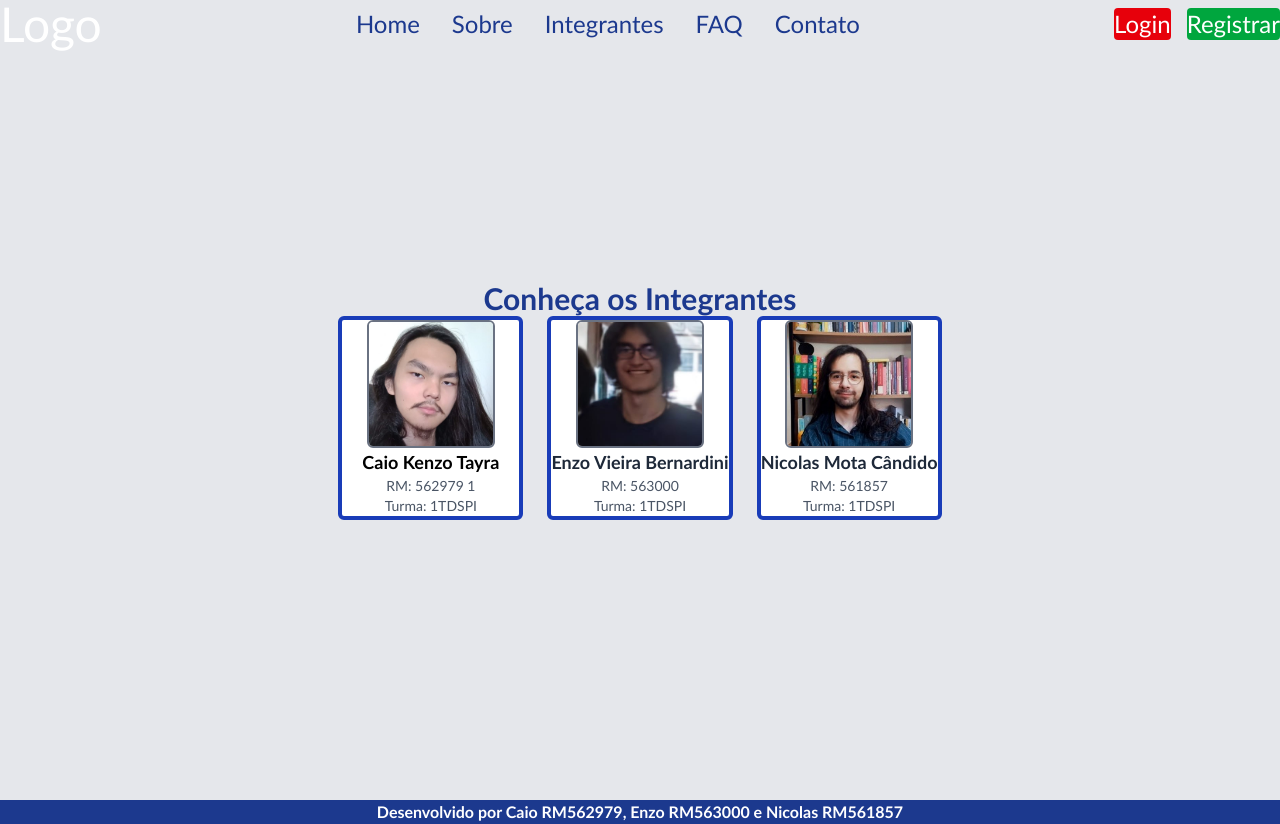
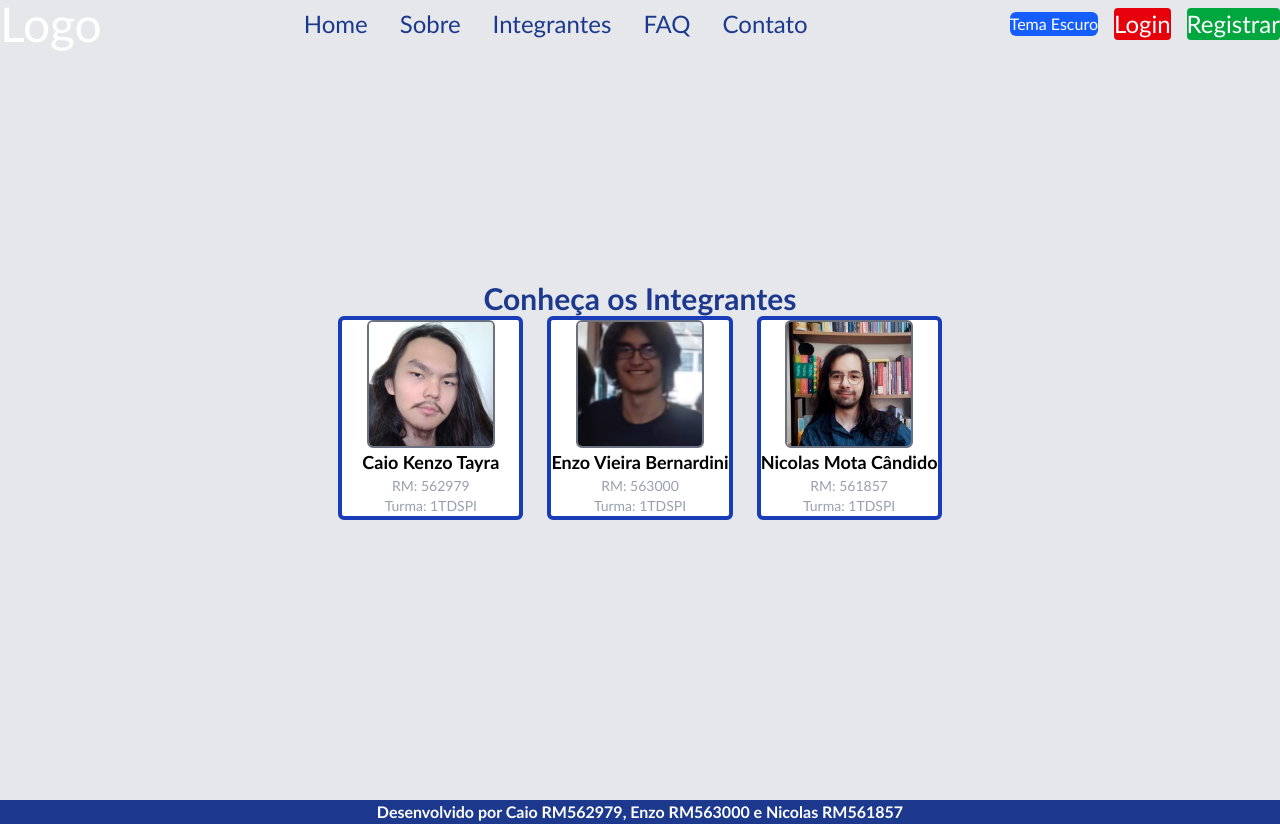
Before and after one commit to Caiok275/FrontGS, a React (Vite) app: page /Integrantes in a window 1280 px wide. Built offline with nearby package versions, Linux system fonts and the light colour scheme.

Commit message:
adicionando botao para alternar entre tema claro e escuro

```diff
--- /dev/null
+++ b/src/Components/BotaoTema/BotaoTema.tsx
@@ -0,0 +1,14 @@
+import { useTema } from "../../context/TemaContext";
+
+export default function BotaoTema() {
+  const { tema, alterarTema } = useTema();
+
+  return (
+    <button
+      onClick={alterarTema}
+      className="px-4 py-2 rounded-md bg-blue-600 text-white"
+    >
+      {tema === "claro" ? "Tema Escuro" : "Tema Claro"}
+    </button>
+  );
+}
--- a/src/Components/NavBarra/NavBarra.tsx
+++ b/src/Components/NavBarra/NavBarra.tsx
@@ -1,12 +1,24 @@
 import { Link } from 'react-router-dom';
+import BotaoTema from "../BotaoTema/BotaoTema";
+import { useTema } from "../../context/TemaContext";
 
 export default function NavBarra() {
+
+    const { tema } = useTema();
+
     return (
         <div>
-            <header className="fixed top-0 left-0 w-full flex justify-between items-center py-5 bg-transparent z-100">
+            <header className="fixed top-0 left-0 w-full flex justify-between items-center py-5 px-6 bg-transparent z-100">
+
                 <Link to="/" className="text-5xl text-white">Logo</Link>
 
-                <nav className="flex gap-8 text-2xl text-blue-900">
+                <nav
+                    className={
+                        tema === "claro"
+                        ? "flex gap-8 text-2xl text-blue-900"
+                        : "flex gap-8 text-2xl text-white"
+                    }
+                >
                     <Link to="/" className="hover:underline hover:underline-offset-4">Home</Link>
                     <Link to="/sobre" className="hover:underline hover:underline-offset-4">Sobre</Link>
                     <Link to="/integrantes" className="hover:underline hover:underline-offset-4">Integrantes</Link>
@@ -14,10 +26,25 @@ export default function NavBarra() {
                     <Link to="/contato" className="hover:underline hover:underline-offset-4">Contato</Link>
                 </nav>
 
-                <button className="flex gap-4">
-                    <Link to="/login" className="text-2xl px-4 py-3 text-white bg-red-600 rounded hover:bg-red-700">Login</Link>
-                    <Link to="/registrar" className="text-2xl px-4 py-3 text-white bg-green-600 rounded hover:bg-green-700">Registrar</Link>
-                </button>
+                <div className="flex items-center gap-4">
+
+                    <BotaoTema />
+
+                    <Link
+                        to="/login"
+                        className="text-2xl px-4 py-3 text-white bg-red-600 rounded hover:bg-red-700"
+                    >
+                        Login
+                    </Link>
+
+                    <Link
+                        to="/registrar"
+                        className="text-2xl px-4 py-3 text-white bg-green-600 rounded hover:bg-green-700"
+                    >
+                        Registrar
+                    </Link>
+                </div>
+
             </header>
         </div>
     );
--- a/src/Routes/Contato/Contato.tsx
+++ b/src/Routes/Contato/Contato.tsx
@@ -1,11 +1,5 @@
 import { useState } from 'react';
-
-export default function Contato() {
-  const [Contato, setContato] = useState<Contato>({
-    nome: '',
-    email: '',
-    mensagem: ''
-  });
+import { useTema } from "../../context/TemaContext";
 
 interface Contato {
   nome: string;
@@ -20,44 +14,108 @@ interface ChangeEvent {
   };
 }
 
+export default function Contato() {
+
+  const { tema } = useTema();
+
+  const [contato, setContato] = useState<Contato>({
+    nome: '',
+    email: '',
+    mensagem: ''
+  });
+
   const handleChange = (e: ChangeEvent) => {
     setContato({
-        ...Contato,
+      ...contato,
       [e.target.name]: e.target.value
     });
   };
 
   const handleSubmit = (e: React.FormEvent<HTMLFormElement>) => {
     e.preventDefault();
-    console.log('Enviado:', Contato);
+    console.log('Enviado:', contato);
     alert('Mensagem enviada com sucesso!');
   };
 
   return (
-
-    <div className="w-full min-h-screen bg-gray-200 flex flex-col justify-center items-center p-4 ">
-      <div className="bg-white p-8 border-4 border-gray-500 rounded-lg w-full max-w-md">
-        <h1 className="text-blue-900 text-4xl text-center font-bold mb-8">
+    <div
+      className={
+        tema === "claro"
+          ? "w-full min-h-screen bg-gray-200 flex flex-col justify-center items-center p-4"
+          : "w-full min-h-screen bg-gray-800 text-white flex flex-col justify-center items-center p-4"
+      }
+    >
+      <div
+        className={
+          tema === "claro"
+            ? "bg-white p-8 border-4 border-gray-500 rounded-lg w-full max-w-md"
+            : "bg-gray-900 p-8 border-4 border-yellow-400 rounded-lg w-full max-w-md"
+        }
+      >
+        <h1
+          className={
+            tema === "claro"
+              ? "text-blue-900 text-4xl text-center font-bold mb-8"
+              : "text-yellow-300 text-4xl text-center font-bold mb-8"
+          }
+        >
           Contate a equipe
         </h1>
 
-        <form className="border-2 border-gray-400 rounded-md w-full px-4 py-4 flex flex-col gap-6" onSubmit={handleSubmit}>
-          <input className="border-2 border-gray-400 rounded-md p-2 w-full mb-4" type="text" name="nome" value={Contato.nome} placeholder="Nome"
-            onChange={handleChange}/>
+        <form
+          className={
+            tema === "claro"
+              ? "border-2 border-gray-400 rounded-md w-full px-4 py-4 flex flex-col gap-6"
+              : "border-2 border-gray-600 rounded-md w-full px-4 py-4 flex flex-col gap-6"
+          }
+          onSubmit={handleSubmit}
+        >
 
-          <input className="border-2 border-gray-400 rounded-md p-2 w-full mb-4" type="email" name="email" value={Contato.email} placeholder="Email"
-            onChange={handleChange} />
+          <input
+            className={
+              tema === "claro"
+                ? "border-2 border-gray-400 rounded-md p-2 w-full mb-4 text-black"
+                : "border-2 border-gray-600 rounded-md p-2 w-full mb-4 bg-gray-800 text-white"
+            }
+            type="text"
+            name="nome"
+            value={contato.nome}
+            placeholder="Nome"
+            onChange={handleChange}
+          />
+
+          <input
+            className={
+              tema === "claro"
+                ? "border-2 border-gray-400 rounded-md p-2 w-full mb-4 text-black"
+                : "border-2 border-gray-600 rounded-md p-2 w-full mb-4 bg-gray-800 text-white"
+            }
+            type="email"
+            name="email"
+            value={contato.email}
+            placeholder="Email"
+            onChange={handleChange}
+          />
 
           <textarea
-            className="border-2 border-gray-400 rounded-md p-2 w-full mb-4" name="mensagem" value={Contato.mensagem}
+            className={
+              tema === "claro"
+                ? "border-2 border-gray-400 rounded-md p-2 w-full mb-4 text-black"
+                : "border-2 border-gray-600 rounded-md p-2 w-full mb-4 bg-gray-800 text-white"
+            }
+            name="mensagem"
+            value={contato.mensagem}
             placeholder="Mensagem"
-            onChange={handleChange}/>
+            onChange={handleChange}
+          />
 
           <div className="flex gap-3 justify-center mt-4">
             <button
-                className="bg-green-700 hover:bg-green-800 text-white font-bold py-4 px-10 rounded-md min-w-[50px] transition-colors duration-200" type="submit">Enviar
+              className="bg-green-700 hover:bg-green-800 text-white font-bold py-4 px-10 rounded-md min-w-[50px] transition-colors duration-200"
+              type="submit"
+            >
+              Enviar
             </button>
-
           </div>
         </form>
       </div>
--- a/src/Routes/FAQ/FAQ.tsx
+++ b/src/Routes/FAQ/FAQ.tsx
@@ -1,3 +1,4 @@
+import { useTema } from "../../context/TemaContext";
 
 type PerguntaProps = {
   pergunta: string;
@@ -5,18 +6,58 @@ type PerguntaProps = {
 };
 
 function Pergunta({ pergunta, resposta }: PerguntaProps) {
+
+  const { tema } = useTema();
+
   return (
-    <div className="border-4 border-blue-800 rounded-md p-6 bg-white">
-      <h1 className="text-center text-xl font-bold text-gray-800 mb-2">{pergunta}</h1>
-      <p className="text-center text-gray-600">{resposta}</p>
+    <div
+      className={
+        tema === "claro"
+          ? "border-4 border-blue-800 rounded-md p-6 bg-white"
+          : "border-4 border-yellow-400 rounded-md p-6 bg-gray-900"
+      }
+    >
+      <h1
+        className={
+          tema === "claro"
+            ? "text-center text-xl font-bold text-gray-800 mb-2"
+            : "text-center text-xl font-bold text-white mb-2"
+        }
+      >
+        {pergunta}
+      </h1>
+
+      <p
+        className={
+          tema === "claro"
+            ? "text-center text-gray-600"
+            : "text-center text-gray-300"
+        }
+      >
+        {resposta}
+      </p>
     </div>
   );
 }
 
 export default function FAQ() {
+  const { tema } = useTema();
+
   return (
-    <div className="w-full min-h-screen bg-gray-200 flex flex-col justify-center items-center px-4 py-8">
-      <h2 className="text-3xl font-bold text-center mb-8 text-blue-900 gap-6">
+    <div
+      className={
+        tema === "claro"
+          ? "w-full min-h-screen bg-gray-200 flex flex-col justify-center items-center px-4 py-8"
+          : "w-full min-h-screen bg-gray-800 text-white flex flex-col justify-center items-center px-4 py-8"
+      }
+    >
+      <h2
+        className={
+          tema === "claro"
+            ? "text-3xl font-bold text-center mb-8 text-blue-900"
+            : "text-3xl font-bold text-center mb-8 text-yellow-300"
+        }
+      >
         Perguntas Frequentes
       </h2>
 
--- a/src/Routes/Integrantes/Integrantes.tsx
+++ b/src/Routes/Integrantes/Integrantes.tsx
@@ -1,41 +1,111 @@
-import imgCaio from "../../assets/fotocaio.jpeg"
-import imgEnzo from "../../assets/fotoenzo.jpg"
-import imgNico from "../../assets/fotonico.jpg"
+import { useTema } from "../../context/TemaContext";
+import imgCaio from "../../assets/fotocaio.jpeg";
+import imgEnzo from "../../assets/fotoenzo.jpg";
+import imgNico from "../../assets/fotonico.jpg";
 
 export default function Integrantes() {
+
+  const { tema } = useTema();
+
   return (
-    <div className="w-full min-h-screen bg-gray-200 flex flex-col justify-center items-center">
-      <h2 className="text-3xl font-bold text-center mb-8 text-blue-900">
+    <div
+      className={
+        tema === "claro"
+          ? "w-full min-h-screen bg-gray-200 flex flex-col justify-center items-center"
+          : "w-full min-h-screen bg-gray-800 text-white flex flex-col justify-center items-center"
+      }
+    >
+      <h2
+        className={
+          tema === "claro"
+            ? "text-3xl font-bold text-center mb-8 text-blue-900"
+            : "text-3xl font-bold text-center mb-8 text-yellow-300"
+        }
+      >
         Conheça os Integrantes
       </h2>
 
       <div className="grid grid-cols-1 md:grid-cols-3 gap-6">
 
-        <div className="border-4 border-blue-800 rounded-md p-4 flex flex-col items-center bg-white">
-          <img src={imgCaio} alt="foto caio" className="w-32 h-32 object-cover rounded-md mb-4 border-2 border-gray-500"
+        {/* CAIO */}
+        <div
+          className={
+            tema === "claro"
+              ? "border-4 border-blue-800 rounded-md p-4 flex flex-col items-center bg-white"
+              : "border-4 border-yellow-400 rounded-md p-4 flex flex-col items-center bg-gray-900"
+          }
+        >
+          <img
+            src={imgCaio}
+            alt="foto caio"
+            className="w-32 h-32 object-cover rounded-md mb-4 border-2 border-gray-500"
           />
-          <h3 className="text-lg font-bold text-black">Caio Kenzo Tayra</h3>
-          <p className="text-sm text-gray-600">RM: 562979 1</p>
-          <p className="text-sm text-gray-600">Turma: 1TDSPI</p>
+          <h3
+            className={
+              tema === "claro"
+                ? "text-lg font-bold text-black"
+                : "text-lg font-bold text-white"
+            }
+          >
+            Caio Kenzo Tayra
+          </h3>
+          <p className="text-sm text-gray-400">RM: 562979</p>
+          <p className="text-sm text-gray-400">Turma: 1TDSPI</p>
         </div>
 
-        <div className="border-4 border-blue-800 rounded-md p-4 flex flex-col items-center bg-white">
-          <img src={imgEnzo} alt="foto enzo" className="w-32 h-32 object-cover rounded-md mb-4 border-2 border-gray-500"
+        {/* ENZO */}
+        <div
+          className={
+            tema === "claro"
+              ? "border-4 border-blue-800 rounded-md p-4 flex flex-col items-center bg-white"
+              : "border-4 border-yellow-400 rounded-md p-4 flex flex-col items-center bg-gray-900"
+          }
+        >
+          <img
+            src={imgEnzo}
+            alt="foto enzo"
+            className="w-32 h-32 object-cover rounded-md mb-4 border-2 border-gray-500"
           />
-          <h3 className="text-lg font-bold text-gray-800">Enzo Vieira Bernardini</h3>
-          <p className="text-sm text-gray-600">RM: 563000</p>
-          <p className="text-sm text-gray-600">Turma: 1TDSPI</p>
+          <h3
+            className={
+              tema === "claro"
+                ? "text-lg font-bold text-black"
+                : "text-lg font-bold text-white"
+            }
+          >
+            Enzo Vieira Bernardini
+          </h3>
+          <p className="text-sm text-gray-400">RM: 563000</p>
+          <p className="text-sm text-gray-400">Turma: 1TDSPI</p>
         </div>
 
-        <div className="border-4 border-blue-800 rounded-md p-4 flex flex-col items-center bg-white">
-          <img src={imgNico} alt="foto nicolas" className="w-32 h-32 object-cover rounded-md mb-4 border-2 border-gray-500"
+        {/* NICOLAS */}
+        <div
+          className={
+            tema === "claro"
+              ? "border-4 border-blue-800 rounded-md p-4 flex flex-col items-center bg-white"
+              : "border-4 border-yellow-400 rounded-md p-4 flex flex-col items-center bg-gray-900"
+          }
+        >
+          <img
+            src={imgNico}
+            alt="foto nicolas"
+            className="w-32 h-32 object-cover rounded-md mb-4 border-2 border-gray-500"
           />
-          <h3 className="text-lg font-bold text-gray-800">Nicolas Mota Cândido</h3>
-          <p className="text-sm text-gray-600">RM: 561857</p>
-          <p className="text-sm text-gray-600">Turma: 1TDSPI</p>
+          <h3
+            className={
+              tema === "claro"
+                ? "text-lg font-bold text-black"
+                : "text-lg font-bold text-white"
+            }
+          >
+            Nicolas Mota Cândido
+          </h3>
+          <p className="text-sm text-gray-400">RM: 561857</p>
+          <p className="text-sm text-gray-400">Turma: 1TDSPI</p>
         </div>
 
       </div>
     </div>
-  )
+  );
 }
--- a/src/Routes/Sobre/Sobre.tsx
+++ b/src/Routes/Sobre/Sobre.tsx
@@ -1,22 +1,57 @@
+import { useTema } from "../../context/TemaContext";
+
 export default function Sobre() {
+
+    const { tema } = useTema();
+
     return (
-        <div className="w-full min-h-screen bg-gray-200 flex flex-col justify-center items-center">
-            <div className="max-w-3xl bg-white shadow-lg border-4 border-blue-800 rounded-xl text-center">
-                <h1 className="text-3xl font-bold text-center mb-6 text-blue-900">
+        <div
+            className={
+                tema === "claro"
+                    ? "w-full min-h-screen bg-gray-200 flex flex-col justify-center items-center"
+                    : "w-full min-h-screen bg-gray-800 text-white flex flex-col justify-center items-center"
+            }
+        >
+            <div
+                className={
+                    tema === "claro"
+                        ? "max-w-3xl bg-white shadow-lg border-4 border-blue-800 rounded-xl p-10 text-center"
+                        : "max-w-3xl bg-gray-900 shadow-lg border-4 border-yellow-400 rounded-xl p-10 text-center text-white"
+                }
+            >
+
+                <h1
+                    className={
+                        tema === "claro"
+                            ? "text-3xl font-bold mb-6 text-blue-900"
+                            : "text-3xl font-bold mb-6 text-yellow-300"
+                    }
+                >
                     Sobre a iniciativa Bem-Estar - Um futuro saudável começa com o cuidado de hoje
                 </h1>
 
-                <p className="text-lg text-blue-800 mb-6">
-                    A <strong>Iniciativa Bem-Estar</strong> nasceu com a missão de transformar o ambiente de trabalho em um lugar onde o bem-estar é prioridade. Sabemos que a real produtividade só é possível quando existe equilíbrio emocional, clareza mental e momentos de pausa ao longo da jornada de trabalho.
+                <p className="text-lg mb-6">
+                    A <strong>Iniciativa Bem-Estar</strong> nasceu com a missão de transformar o
+                    ambiente de trabalho em um lugar onde o bem-estar é prioridade. Sabemos que a
+                    real produtividade só é possível quando existe equilíbrio emocional, clareza
+                    mental e momentos de pausa ao longo da jornada de trabalho.
                 </p>
 
-                <p className="text-lg text-blue-800 mb-6">
-                    Nosso projeto utiliza do apoio de um assistente inteligente capaz de avaliar diaramente como você está se sentido. Em poucos minutos, é possivel responder a um conjunto de perguntas simples e objetivas, que ajudam a compreender seu nível atual de estresse.
+                <p className="text-lg mb-6">
+                    Nosso projeto utiliza do apoio de um assistente inteligente capaz de avaliar
+                    diaramente como você está se sentido. Em poucos minutos, é possivel responder
+                    a um conjunto de perguntas simples e objetivas, que ajudam a compreender seu
+                    nível atual de estresse.
                 </p>
 
-                <p className="text-lg text-blue-800 mb-6">
-                    Com base nessas respostas, nossa IA treinada identifica padrões e classifica seu estado emocional em três níveis - <strong>baixo, moderado ou alto</strong>. Com base no seu resultado, a IA recomenda pequenas ações que podem melhorar seu bem-estar ao longo do dia, como exercícios de respiração, pausas guiadas, reorganização de tarefas, momentos de profundo foco, entre outras dicas, ajudando a manter uma rotina mais leve, humorada e equilibrada mesmo nos dias mais intensos.
+                <p className="text-lg mb-6">
+                    Com base nessas respostas, nossa IA treinada identifica padrões e classifica
+                    seu estado emocional em três níveis — <strong>baixo, moderado ou alto</strong>.
+                    A partir do resultado, recomenda pequenas ações para melhorar seu bem-estar ao
+                    longo do dia, como exercícios de respiração, pausas guiadas, reorganização de
+                    tarefas e momentos de foco profundo.
                 </p>
+
             </div>
         </div>
     );
--- /dev/null
+++ b/src/context/TemaContext.tsx
@@ -0,0 +1,31 @@
+import { createContext, useContext, useState } from "react";
+import type { ReactNode } from "react";
+
+interface TemaContextType {
+  tema: "claro" | "escuro";
+  alterarTema: () => void;
+}
+
+const TemaContext = createContext<TemaContextType | undefined>(undefined);
+
+export function ProviderTema({ children }: { children: ReactNode }) {
+  const [tema, setTema] = useState<"claro" | "escuro">("claro");
+
+  function alterarTema() {
+    setTema(tema === "claro" ? "escuro" : "claro");
+  }
+
+  return (
+    <TemaContext.Provider value={{ tema, alterarTema }}>
+      {children}
+    </TemaContext.Provider>
+  );
+}
+
+export function useTema() {
+  const contexto = useContext(TemaContext);
+  if (!contexto) {
+    throw new Error("useTema deve ser usado dentro do ProviderTema");
+  }
+  return contexto;
+}
--- a/src/main.tsx
+++ b/src/main.tsx
@@ -9,6 +9,7 @@ import Contato from './Routes/Contato/Contato.tsx'
 import FAQ from './Routes/FAQ/FAQ.tsx'
 import Error from './Components/Error/Error.tsx'
 import Sobre from './Routes/Sobre/Sobre.tsx'
+import { ProviderTema } from './context/TemaContext.tsx'
 
 const router = createBrowserRouter([
   {
@@ -28,6 +29,8 @@ const router = createBrowserRouter([
 
 createRoot(document.getElementById('root')!).render(
   <StrictMode>
-    <RouterProvider router={router}/>
+    <ProviderTema>
+      <RouterProvider router={router}/>
+    </ProviderTema>
   </StrictMode>,
 )
```
Also changed, not shown: 1 other file (tests, documents, lock files or other folders). Lines whose indentation alone changed are shown as unchanged.
